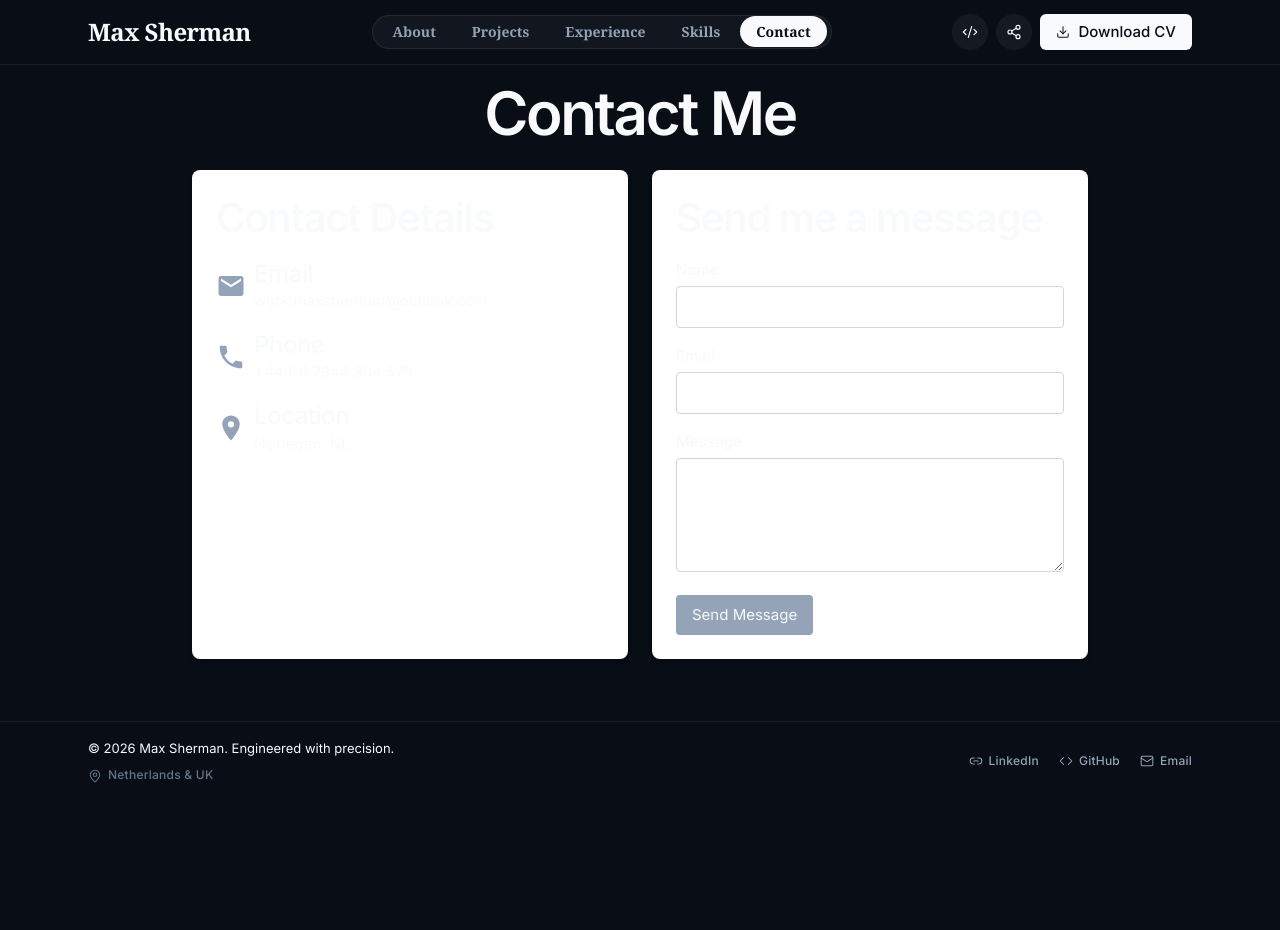
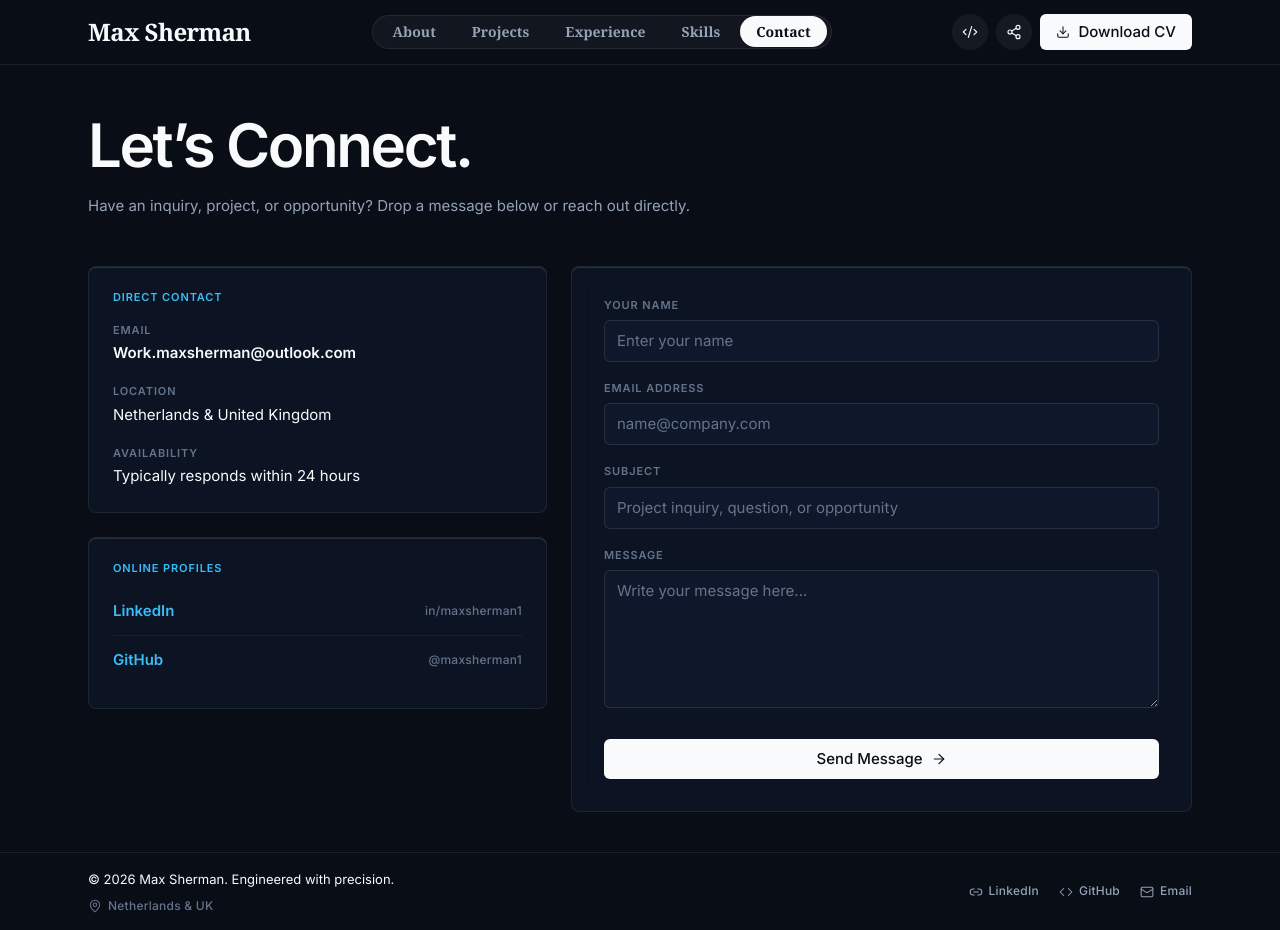
Before and after one commit to maxsherman1/maxsherman-portfolio, a Next.js app: page /contact in a window 1280 px wide. Before the commit the page ends 800 px from the top, so only its background shows below. Built offline with nearby package versions, Linux system fonts and the light colour scheme.

Commit message:
Updated contact page

```diff
--- a/src/app/api/contact/route.ts
+++ /dev/null
@@ -1,87 +0,0 @@
-import { NextResponse } from 'next/server'
-import { Ratelimit } from '@upstash/ratelimit'
-import { kv } from '@vercel/kv'
-import nodemailer from 'nodemailer'
-import { z } from 'zod'
-
-const ratelimit = new Ratelimit({
-  redis: kv,
-  limiter: Ratelimit.slidingWindow(5, '1 m'),
-})
-
-const contactSchema = z.object({
-  name: z.string().min(3, 'Name must be at least 3 characters'),
-  email: z.string().email('Please enter a valid email address'),
-  message: z.string().min(5, 'Message must be at least 5 characters')
-})
-
-const transporter = nodemailer.createTransport({
-  host: process.env.SMTP_HOST,
-  port: Number(process.env.SMTP_PORT),
-  secure: false,
-  auth: {
-    user: process.env.SMTP_USER,
-    pass: process.env.SMTP_PASS
-  }
-})
-
-export async function POST(request: Request) {
-  const ip = request.headers.get('x-forwarded-for') ?? ''
-  const { success } = await ratelimit.limit(ip)
-
-  if (!success) {
-    return NextResponse.json(
-      { error: 'Too many requests. Please try again later.' },
-      { status: 429 }
-    )
-  }
-
-  try {
-    const body = await request.json()
-    const validation = contactSchema.safeParse(body)
-
-    if (!validation.success) {
-      return NextResponse.json(
-        { error: validation.error.issues[0].message },
-        { status: 400 }
-      )
-    }
-
-    const { name, email, message } = validation.data
-
-    const mailOptions = {
-      from: `"Portfolio Contact" <${process.env.SMTP_USER}>`,
-      to: process.env.CONTACT_EMAIL,
-      subject: `New Contact: ${name}`,
-      text: `Name: ${name}\nEmail: ${email}\nMessage: ${message}`,
-      html: `
-        <div>
-          <h2>New Contact Form Submission</h2>
-          <p><strong>Name:</strong> ${name}</p>
-          <p><strong>Email:</strong> ${email}</p>
-          <p><strong>Message:</strong></p>
-          <p>${message.replace(/\n/g, '<br>')}</p>
-        </div>
-      `
-    }
-
-    await transporter.sendMail(mailOptions)
-
-    return NextResponse.json(
-      { success: true, message: 'Thank you for your message!' },
-      {
-        status: 200,
-        headers: {
-          'Access-Control-Allow-Origin': '*',
-          'Access-Control-Allow-Methods': 'POST',
-          'Access-Control-Allow-Headers': 'Content-Type'
-        }
-      }
-    )
-  } catch {
-    return NextResponse.json(
-      { error: 'An error occurred while processing your request' },
-      { status: 500 }
-    )
-  }
-}
--- a/src/app/contact/page.tsx
+++ b/src/app/contact/page.tsx
@@ -1,78 +1,218 @@
-'use client';
+"use client";
 
-import React, { useState } from 'react';
-import { MdEmail, MdPhone, MdLocationOn } from 'react-icons/md';
+import { useState, useCallback } from "react";
+import { ArrowRight, AlertCircle, CheckCircle } from "lucide-react";
+import { z } from "zod";
 
-export default function Contact() {
-  const [formData, setFormData] = useState({
-    name: '',
-    email: '',
-    message: '',
+const EMAIL = "Work.maxsherman@outlook.com";
+const LOCATION = "Netherlands & United Kingdom";
+const LINKEDIN_URL = "https://www.linkedin.com/in/maxsherman1";
+const LINKEDIN_HANDLE = "in/maxsherman1";
+const GITHUB_URL = "https://github.com/maxsherman1";
+const GITHUB_HANDLE = "@maxsherman1";
+
+const FORMSPREE_ENDPOINT = "https://formspree.io/f/mwpbrvnr";
+
+const contactSchema = z.object({
+  name: z.string().min(2, "Name must be at least 2 characters").max(100, "Name must be less than 100 characters"),
+  email: z.string().email("Please enter a valid email address"),
+  subject: z.string().min(5, "Subject must be at least 5 characters").max(200, "Subject must be less than 200 characters"),
+  message: z.string().min(10, "Message must be at least 10 characters").max(5000, "Message must be less than 5000 characters"),
 });
-  const [submissionStatus, setSubmissionStatus] = useState<'idle' | 'success' | 'error'>('idle');
 
-  const handleChange = (e: React.ChangeEvent<HTMLInputElement | HTMLTextAreaElement>) => {
+type FormData = z.infer<typeof contactSchema>;
+type FormErrors = Partial<Record<keyof FormData, string>>;
+
+const initialFormData: FormData = { name: "", email: "", subject: "", message: "" };
+
+export default function ContactPage() {
+  const [formData, setFormData] = useState<FormData>(initialFormData);
+  const [errors, setErrors] = useState<FormErrors>({});
+  const [touched, setTouched] = useState<Partial<Record<keyof FormData, boolean>>>({});
+  const [status, setStatus] = useState<"idle" | "sending" | "success" | "error">("idle");
+
+  const validateField = useCallback((name: keyof FormData, value: string): string | undefined => {
+    const fieldSchema = contactSchema.shape[name];
+    const result = fieldSchema.safeParse(value);
+    return result.success ? undefined : result.error.issues[0].message;
+  }, []);
+
+  const validateForm = useCallback((data: FormData): FormErrors => {
+    const result = contactSchema.safeParse(data);
+    if (result.success) return {};
+
+    const newErrors: FormErrors = {};
+    for (const issue of result.error.issues) {
+      const field = issue.path[0] as keyof FormData;
+      if (!newErrors[field]) {
+        newErrors[field] = issue.message;
+      }
+    }
+    return newErrors;
+  }, []);
+
+  function handleChange(
+    e: React.ChangeEvent<HTMLInputElement | HTMLTextAreaElement>,
+  ) {
     const { name, value } = e.target;
-    setFormData(prev => ({ ...prev, [name]: value }));
-  };
+    setFormData((prev) => ({ ...prev, [name]: value }));
 
-  const handleSubmit = async (e: React.FormEvent) => {
+    // Clear error for this field as user types
+    if (errors[name as keyof FormData]) {
+      setErrors((prev) => ({ ...prev, [name]: undefined }));
+    }
+  }
+
+  function handleBlur(
+    e: React.FocusEvent<HTMLInputElement | HTMLTextAreaElement>,
+  ) {
+    const { name, value } = e.target;
+    setTouched((prev) => ({ ...prev, [name]: true }));
+
+    const error = validateField(name as keyof FormData, value);
+    if (error) {
+      setErrors((prev) => ({ ...prev, [name]: error }));
+    }
+  }
+
+  async function handleSubmit(e: React.FormEvent) {
     e.preventDefault();
+
+    // Mark all fields as touched
+    setTouched({
+      name: true,
+      email: true,
+      subject: true,
+      message: true,
+    });
+
+    // Validate entire form
+    const formErrors = validateForm(formData);
+    if (Object.keys(formErrors).length > 0) {
+      setErrors(formErrors);
+      return;
+    }
+
+    setStatus("sending");
     try {
-      const response = await fetch('https://formspree.io/f/mwpbrvnr', {
-        method: 'POST',
-        headers: {
-          'Content-Type': 'application/json',
-        },
+      const response = await fetch(FORMSPREE_ENDPOINT, {
+        method: "POST",
+        headers: { "Content-Type": "application/json" },
         body: JSON.stringify(formData),
       });
       if (response.ok) {
-        setSubmissionStatus('success');
-        setFormData({ name: '', email: '', message: '' });
+        setStatus("success");
+        setFormData(initialFormData);
+        setErrors({});
+        setTouched({});
       } else {
-        setSubmissionStatus('error');
+        setStatus("error");
       }
     } catch {
-      setSubmissionStatus('error');
+      setStatus("error");
     }
-  };
+  }
+
+  function getInputClass(fieldName: keyof FormData) {
+    const hasError = errors[fieldName] && touched[fieldName];
+    return `input ${hasError ? "border-error focus:border-error focus:ring-1 focus:ring-error" : ""}`;
+  }
+
+  function renderError(fieldName: keyof FormData) {
+    const error = errors[fieldName];
+    const isTouched = touched[fieldName];
+    if (!error || !isTouched) return null;
 
     return (
-    <div className="container mx-auto p-4">
-      <h1 className="text-3xl font-bold mb-6 text-center">Contact Me</h1>
-      <div className="max-w-4xl mx-auto">
-        <div className="grid grid-cols-1 md:grid-cols-2 gap-6">
-          <div className="bg-white dark:bg-gray-800 shadow-md rounded-lg p-6">
-            <h2 className="text-2xl font-semibold mb-4 text-[var(--text-primary)]">Contact Details</h2>
-            <ul className="space-y-4">
-              <li className="flex items-center text-[var(--foreground)]">
-                <MdEmail className="text-[var(--secondary-accent)] mr-2" size={30} />
+      <p
+        key={fieldName}
+        id={`${fieldName}-error`}
+        className="label-code mt-1.5 text-error flex items-center gap-1"
+        role="alert"
+      >
+        <AlertCircle size={12} strokeWidth={2} aria-hidden />
+        {error}
+      </p>
+    );
+  }
+
+  return (
+    <main className="pb-6 sm:pb-8 lg:pb-10 pt-4 sm:pt-6 lg:pt-12">
+      <div className="container-site">
+        {/* Header */}
+        <header className="mb-6 md:mb-12">
+          <h1>Let&rsquo;s Connect.</h1>
+          <p className="measure mt-4 text-muted">
+            Have an inquiry, project, or opportunity? Drop a message below or
+            reach out directly.
+          </p>
+        </header>
+
+        <div className="grid gap-4 lg:grid-cols-[0.85fr_1.15fr] lg:gap-6">
+          {/* Left: direct info */}
+          <div className="flex flex-col sm:flex-row lg:flex-col gap-6">
+            <div className="glass-card p-6 w-full">
+              <p className="label-caps mb-5 text-accent">Direct Contact</p>
+              <dl className="grid gap-5">
                 <div>
-                  <h3 className="text-lg font-semibold text-[var(--foreground)]">Email</h3>
-                  <a href="mailto:work.maxsherman@outlook.com" className="hover:underline text-[var(--foreground)]">work.maxsherman@outlook.com</a>
+                  <dt className="label-caps mb-1 text-subtle">Email</dt>
+                  <dd>
+                    <a
+                      href={`mailto:${EMAIL}`}
+                      className="font-semibold text-foreground transition-colors hover:text-accent"
+                    >
+                      {EMAIL}
+                    </a>
+                  </dd>
                 </div>
+                <div>
+                  <dt className="label-caps mb-1 text-subtle">Location</dt>
+                  <dd className="text-foreground">{LOCATION}</dd>
+                </div>
+                <div>
+                  <dt className="label-caps mb-1 text-subtle">Availability</dt>
+                  <dd className="flex items-center gap-2 text-foreground">
+                    Typically responds within 24 hours
+                  </dd>
+                </div>
+              </dl>
+            </div>
+
+            <div className="glass-card p-6 w-full">
+              <p className="label-caps mb-3 text-accent">Online Profiles</p>
+              <ul className="divide-y divide-(--divider)">
+                <li className="flex items-center justify-between py-3">
+                  <a
+                    href={LINKEDIN_URL}
+                    target="_blank"
+                    rel="noopener noreferrer"
+                    className="font-semibold text-accent transition-colors hover:text-foreground"
+                  >
+                    LinkedIn
+                  </a>
+                  <span className="label-code text-subtle">{LINKEDIN_HANDLE}</span>
                 </li>
-              <li className="flex items-center text-[var(--foreground)]">
-                <MdPhone className="text-[var(--secondary-accent)] mr-2" size={30} />
-                <div>
-                  <h3 className="text-lg font-semibold text-[var(--foreground)]">Phone</h3>
-                  <a href="tel:+447944304575" className="hover:underline text-[var(--foreground)]">+44 (0) 7944 304 575</a>
-                </div>
-              </li>
-              <li className="flex items-center text-[var(--foreground)]">
-                <MdLocationOn className="text-[var(--secondary-accent)] mr-2" size={30} />
-                <div>
-                  <h3 className="text-lg font-semibold text-[var(--foreground)]">Location</h3>
-                  <span>Nijmegen, NL</span>
-                </div>
+                <li className="flex items-center justify-between py-3">
+                  <a
+                    href={GITHUB_URL}
+                    target="_blank"
+                    rel="noopener noreferrer"
+                    className="font-semibold text-accent transition-colors hover:text-foreground"
+                  >
+                    GitHub
+                  </a>
+                  <span className="label-code text-subtle">{GITHUB_HANDLE}</span>
                 </li>
               </ul>
             </div>
-          <form onSubmit={handleSubmit} className="bg-white dark:bg-gray-800 shadow-md rounded-lg p-6">
-            <h2 className="text-2xl font-semibold mb-4 text-[var(--text-primary)]">Send me a message</h2>
-          <div className="mb-4">
-            <label htmlFor="name" className="block text-[var(--text-primary)] font-semibold mb-1">
-              Name
+          </div>
+
+          {/* Right: form */}
+          <form onSubmit={handleSubmit} className="glass-card p-6 sm:p-8" noValidate>
+            <div className="grid gap-5">
+              <div>
+                <label htmlFor="name" className="label-caps mb-2 block text-subtle">
+                  Your Name
                 </label>
                 <input
                   type="text"
@@ -80,13 +220,18 @@ export default function Contact() {
                   name="name"
                   value={formData.name}
                   onChange={handleChange}
-              required
-              className="w-full px-3 py-2 border border-gray-300 rounded focus:outline-none focus:ring-2 focus:ring-[var(--link-active)] text-[var(--foreground)]"
+                  onBlur={handleBlur}
+                  placeholder="Enter your name"
+                  className={getInputClass("name")}
+                  aria-invalid={!!(errors.name && touched.name)}
+                  aria-describedby={errors.name && touched.name ? "name-error" : undefined}
                 />
+                {renderError("name")}
               </div>
-          <div className="mb-4">
-            <label htmlFor="email" className="block text-[var(--text-primary)] font-semibold mb-1">
-              Email
+
+              <div>
+                <label htmlFor="email" className="label-caps mb-2 block text-subtle">
+                  Email Address
                 </label>
                 <input
                   type="email"
@@ -94,12 +239,36 @@ export default function Contact() {
                   name="email"
                   value={formData.email}
                   onChange={handleChange}
-              required
-              className="w-full px-3 py-2 border border-gray-300 rounded focus:outline-none focus:ring-2 focus:ring-[var(--link-active)] text-[var(--foreground)]"
+                  onBlur={handleBlur}
+                  placeholder="name@company.com"
+                  className={getInputClass("email")}
+                  aria-invalid={!!(errors.email && touched.email)}
+                  aria-describedby={errors.email && touched.email ? "email-error" : undefined}
                 />
+                {renderError("email")}
               </div>
-          <div className="mb-4">
-            <label htmlFor="message" className="block text-[var(--text-primary)] font-semibold mb-1">
+
+              <div>
+                <label htmlFor="subject" className="label-caps mb-2 block text-subtle">
+                  Subject
+                </label>
+                <input
+                  type="text"
+                  id="subject"
+                  name="subject"
+                  value={formData.subject}
+                  onChange={handleChange}
+                  onBlur={handleBlur}
+                  placeholder="Project inquiry, question, or opportunity"
+                  className={getInputClass("subject")}
+                  aria-invalid={!!(errors.subject && touched.subject)}
+                  aria-describedby={errors.subject && touched.subject ? "subject-error" : undefined}
+                />
+                {renderError("subject")}
+              </div>
+
+              <div>
+                <label htmlFor="message" className="label-caps mb-2 block text-subtle">
                   Message
                 </label>
                 <textarea
@@ -107,26 +276,46 @@ export default function Contact() {
                   name="message"
                   value={formData.message}
                   onChange={handleChange}
-              required
-              rows={4}
-              className="w-full px-3 py-2 border border-gray-300 rounded focus:outline-none focus:ring-2 focus:ring-[var(--link-active)] text-[var(--foreground)]"
-            ></textarea>
+                  onBlur={handleBlur}
+                  rows={5}
+                  placeholder="Write your message here..."
+                  className={`${getInputClass("message")} resize-y`}
+                  aria-invalid={!!(errors.message && touched.message)}
+                  aria-describedby={errors.message && touched.message ? "message-error" : undefined}
+                />
+                {renderError("message")}
               </div>
+            </div>
+
             <button
               type="submit"
-            className="bg-[var(--secondary-accent)] text-[var(--text-primary)] px-4 py-2 rounded hover:opacity-90 focus:outline-none focus:ring-2 focus:ring-[var(--link-active)]"
+              disabled={status === "sending"}
+              className="btn btn-primary mt-6 w-full disabled:cursor-not-allowed disabled:opacity-60"
             >
-            Send Message
+              {status === "sending" ? "Sending…" : "Send Message"}
+              <ArrowRight size={16} strokeWidth={1.75} aria-hidden />
             </button>
-          {submissionStatus === 'success' && (
-            <div className="mt-4 text-[var(--success)]">Your message has been sent successfully!</div>
+
+            <p className="sr-only" role="status" aria-live="polite">
+              {status === "success" && "Your message has been sent successfully."}
+              {status === "error" &&
+                "There was an error sending your message. Please try again."}
+            </p>
+            {status === "success" && (
+              <p className="label-code mt-4 text-success flex items-center gap-1.5">
+                <CheckCircle size={14} strokeWidth={2} aria-hidden />
+                Your message has been sent successfully!
+              </p>
             )}
-          {submissionStatus === 'error' && (
-            <div className="mt-4 text-[var(--error)]">There was an error sending your message. Please try again.</div>
+            {status === "error" && (
+              <p className="label-code mt-4 text-error flex items-center gap-1.5">
+                <AlertCircle size={14} strokeWidth={2} aria-hidden />
+                There was an error sending your message. Please try again.
+              </p>
             )}
           </form>
         </div>
       </div>
-  </div>
+    </main>
   );
 }
```
Lines whose indentation alone changed are shown as unchanged.
